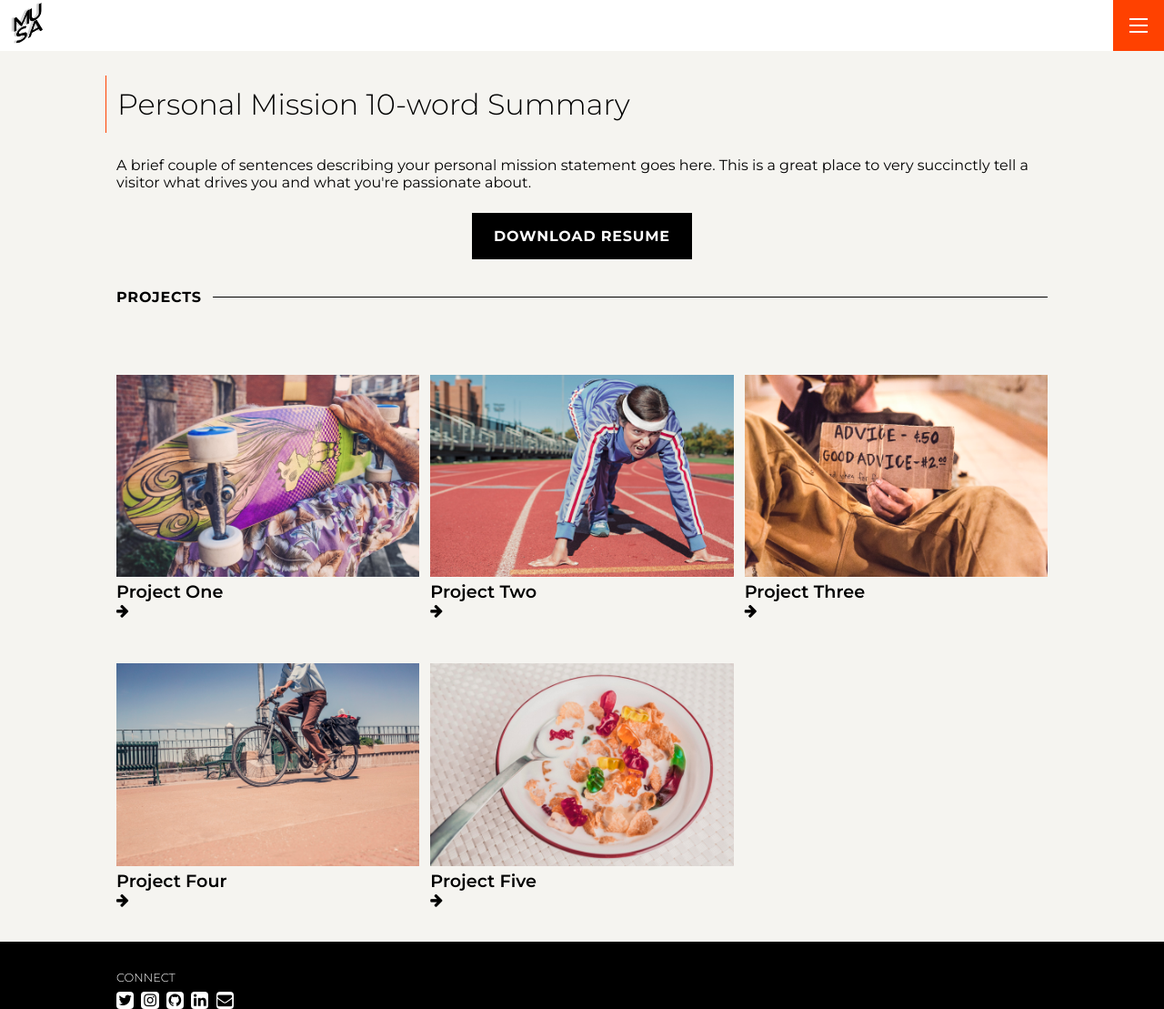
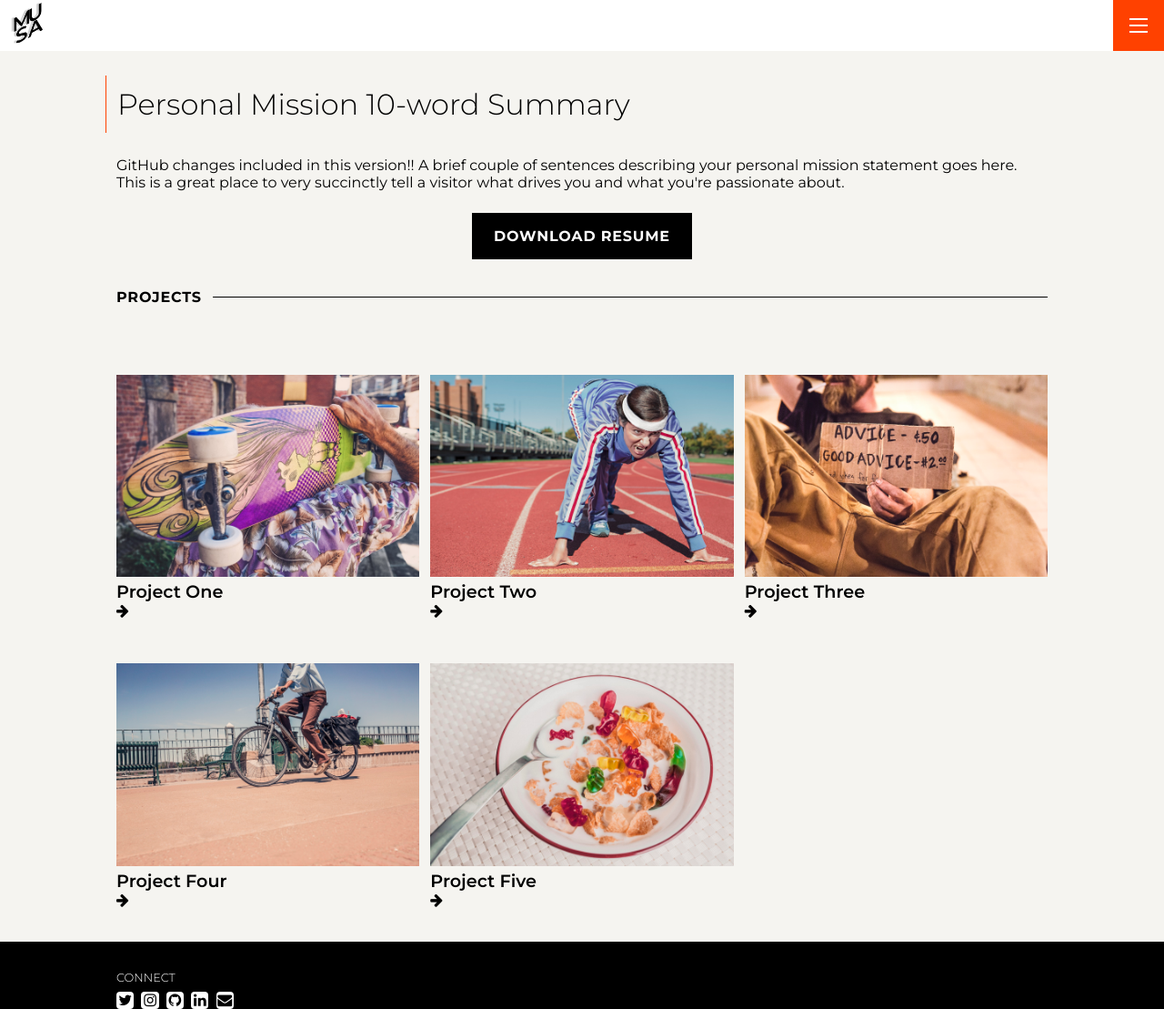
Before and after one commit to maxcc2000-afk/penn, a Jekyll site: the page built from index.md, in a window 1280 px wide and 1109 px high. Shown: the whole window at 91% size. Built offline with Jekyll 4.4.1, drawn with Linux system fonts in a browser that asks for light colours.

Commit message:
Modify intro_text in settings.yml
Updated the intro_text to include a note about GitHub changes.

```diff
--- a/_data/settings.yml
+++ b/_data/settings.yml
@@ -9,7 +9,7 @@ logo: '/assets/img/musa-logo.png'
 # intro_title or intro_text to show up, just set the appropriate value to null.
 intro_title: Personal Mission 10-word Summary
 intro_text: |
-  A brief couple of sentences describing your personal mission statement goes
+  GitHub changes included in this version!! A brief couple of sentences describing your personal mission statement goes
   here. This is a great place to very succinctly tell a visitor what drives you
   and what you're passionate about.
 
```
